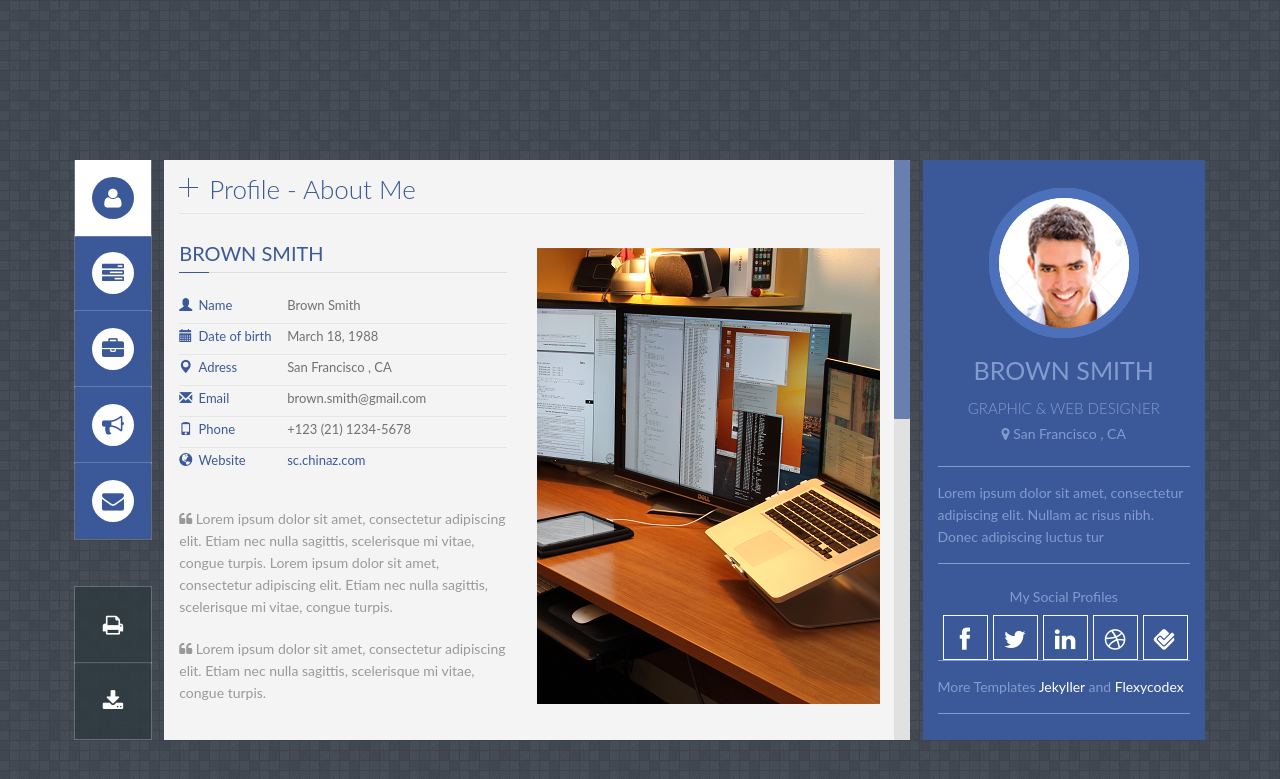
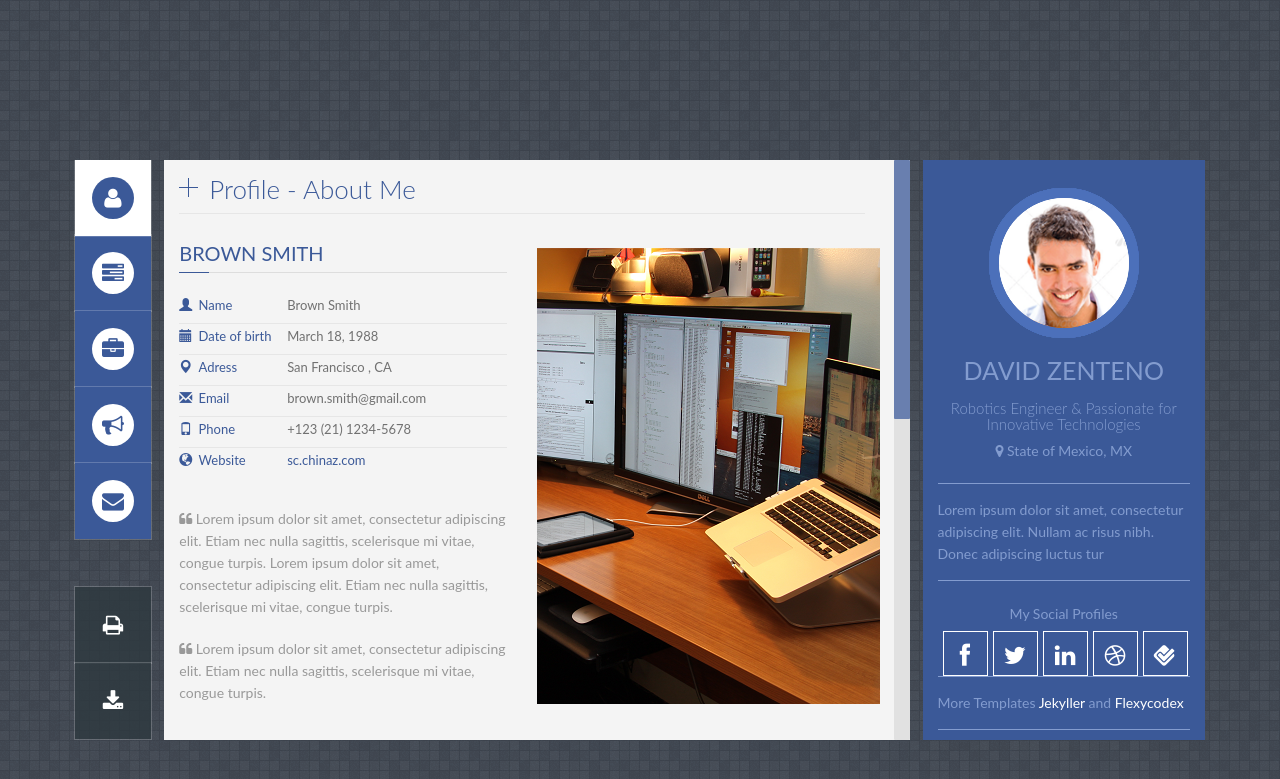
Before and after one commit to jekyller/PanelCV, a Jekyll site: the page built from index.html, in a window 1280 px wide. Shown: the top 779 px of the page. Built offline with Jekyll 4.4.1, drawn with Linux system fonts in a browser that asks for light colours; some web fonts are replaced.

Commit message:
Update _config.yml

```diff
--- a/_config.yml
+++ b/_config.yml
@@ -1,22 +1,22 @@
 
-title: My Resume
-url: 'http://junlulocky.com'
-baseurl: '/PanelCV' #change it according to your repository name
+title: Zenteno con Z
+url: 'https://zenteno.zdynamics.org'
+baseurl: '' #change it according to your repository name
 
 
 
 # Profile information
-yourname: Brown Smith  ## put your name
-title: 'GRAPHIC &amp; WEB DESIGNER'  ## your title
-location: San Francisco , CA
+yourname: David Zenteno  ## put your name
+title: 'Robotics Engineer & Passionate for Innovative Technologies'  ## your title
+location: State of Mexico, MX
 
 
 ## Social Profiles
-facebook: http://www.facebook.com  ## your facebook account url
-twitter: http://www.twitter.com  ## your twitter account url
-linkedin: http://www.linkedin.com  ## your linkedin account url
-dribbble: http://www.dribble.com  ## you dribbble account url
-foursquare: http://www.foursquare.com  ## your foursquare account url
+# facebook: http://www.facebook.com  ## your facebook account url
+twitter: http://www.twitter.com/dzentenol  ## your twitter account url
+linkedin: http://www.linkedin.com/in/dzentenol  ## your linkedin account url
+# dribbble: http://www.dribble.com  ## you dribbble account url
+# foursquare: http://www.foursquare.com  ## your foursquare account url
 
 
 
```
